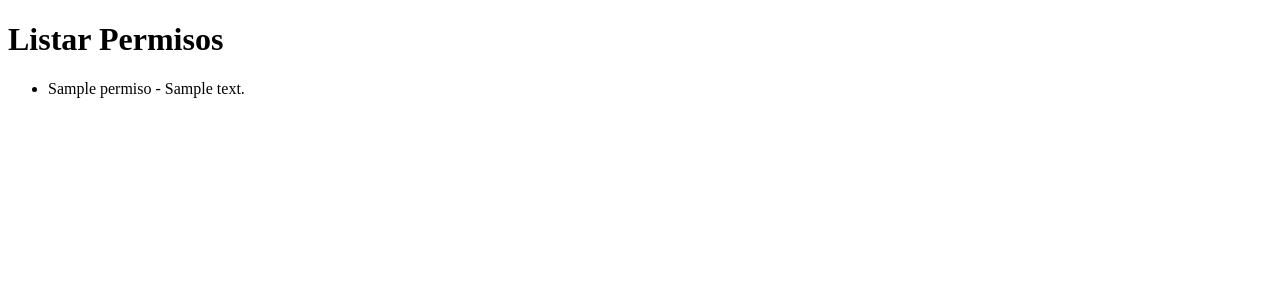
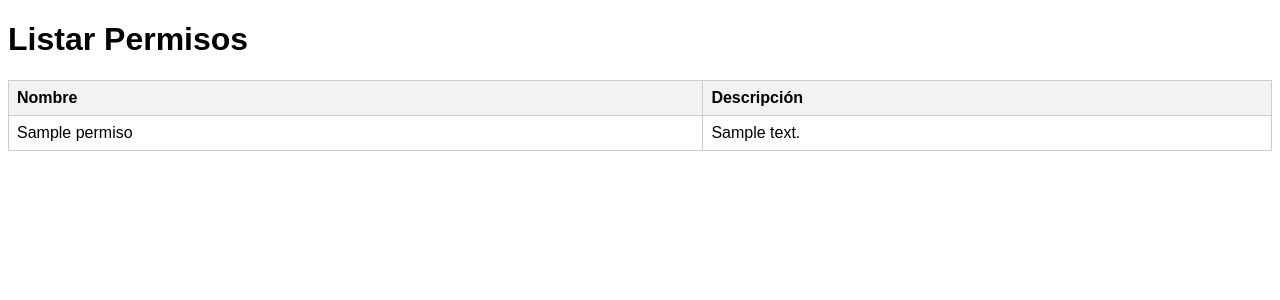
Before and after one commit to aravalenzuela/proyecto_CMS, a Django app: page /listar_permisos/ in a window 1280 px wide. Shown: the top 300 px of the page. Run offline with Django 4.2, Linux system fonts and the light colour scheme; tables that the repository leaves empty hold one stand-in row (values such as "Sample post").

Commit message:
[Mejoras en la Interfaz de Usuarios]

```diff
--- a/Seguridad/templates/listar_permisos.html
+++ b/Seguridad/templates/listar_permisos.html
@@ -1,16 +1,51 @@
 <!DOCTYPE html>
-<html lang="en">
+<html lang="es"> <!-- Cambiado a "es" porque tu aplicación parece ser en español -->
 <head>
     <meta charset="UTF-8">
     <meta name="viewport" content="width=device-width, initial-scale=1.0">
     <title>Listar Permisos</title>
+    <style>
+        /* Estilos básicos para mejorar la apariencia */
+        body {
+            font-family: Arial, sans-serif;
+        }
+        table {
+            border-collapse: collapse;
+            width: 100%;
+            margin-top: 20px;
+        }
+        th, td {
+            border: 1px solid #ccc;
+            text-align: left;
+            padding: 8px;
+        }
+        th {
+            background-color: #f2f2f2;
+        }
+        tr:nth-child(even) {
+            background-color: #f2f2f2;
+        }
+    </style>
 </head>
 <body>
     <h1>Listar Permisos</h1>
-    <ul>
-        {% for permiso in permisos %}
-        <li>{{ permiso.nombre }} - {{ permiso.descripcion }}</li>
-        {% endfor %}
-    </ul>
+    <table aria-label="Tabla de permisos">
+        <thead>
+            <tr>
+                <th>Nombre</th>
+                <th>Descripción</th>
+                <!-- Puedes añadir más cabeceras de columna aquí -->
+            </tr>
+        </thead>
+        <tbody>
+            {% for permiso in permisos %}
+            <tr>
+                <td>{{ permiso.nombre }}</td>
+                <td>{{ permiso.descripcion }}</td>
+                <!-- Puedes añadir más celdas aquí -->
+            </tr>
+            {% endfor %}
+        </tbody>
+    </table>
 </body>
 </html>
--- a/Seguridad/urls.py
+++ b/Seguridad/urls.py
@@ -2,7 +2,6 @@ from django.urls import path
 from . import views
 
 urlpatterns = [
-    path("", views.index, name="index"),
     path('crear_permiso/', views.crear_permiso, name='crear_permiso'),
     path('listar_permisos/', views.listar_permisos, name='listar_permisos')
 ]
--- a/Seguridad/views.py
+++ b/Seguridad/views.py
@@ -1,10 +1,6 @@
 from django.http import HttpResponse
 from django.shortcuts import render
 from .models import Permiso
-
-def index(request):
-    return HttpResponse("Hello, world. You're at the Seguridad index.")
-
 
 def crear_permiso(request):
     if request.method == 'POST':
--- a/core/templates/profile.html
+++ b/core/templates/profile.html
@@ -46,8 +46,8 @@
     <section>
         <h2>Permisos</h2>
         <ul>
-            <li><a href="#list-permissions">Listar Permisos</a></li>
-            <li><a href="#create-permission">Crear Permiso</a></li>
+            <li><a href="{% url 'listar_permisos' %}">Listar Permisos</a></li>
+            <li><a href="{% url 'crear_permiso' %}">Crear Permiso</a></li>
             <li><a href="#assign-permission">Asignar Permiso</a></li>
         </ul>
     </section>
```
Also changed, not shown: Seguridad/templates/crear_permiso.html (+26 -8 lines), Seguridad/templates/home.html (deleted, +0 -12 lines).
